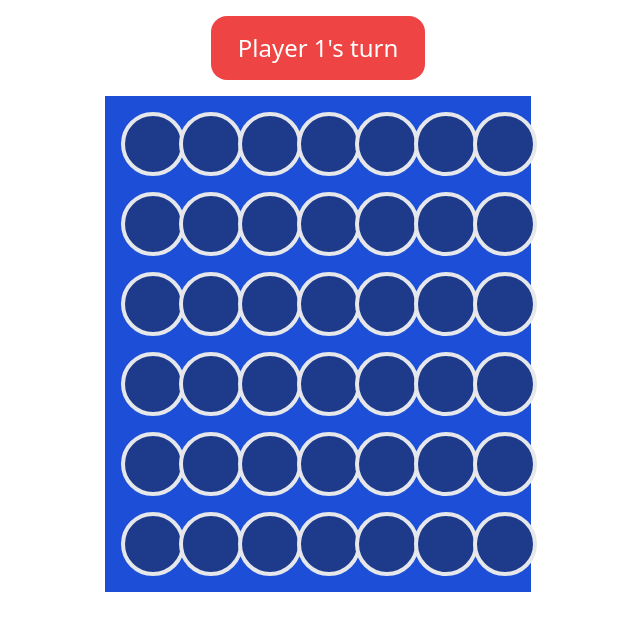
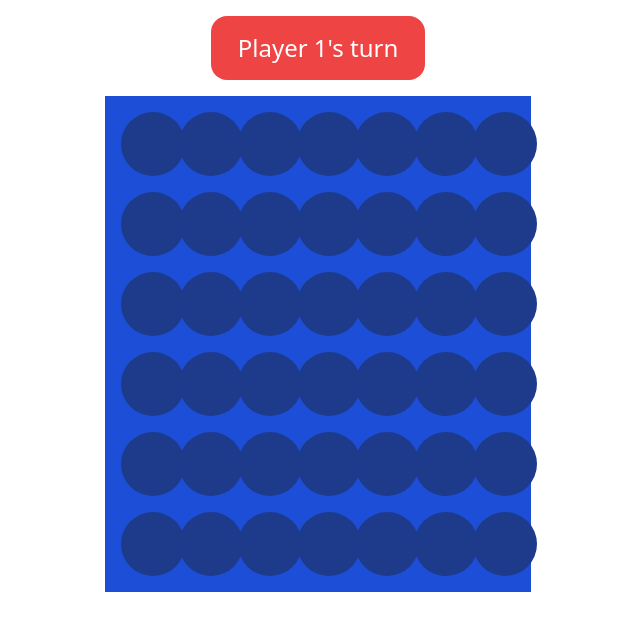
Before and after one commit to Wiibleyde/Puissance4, a Next.js app: page /game/ia in a window 1280 px wide. Shown: the top 630 px of the page, without its empty margins (322-962 px from the left). Built offline with nearby package versions, Linux system fonts and the light colour scheme.

Commit message:
Refactoriser le code pour supprimer la variable inutile dans le composant Cell
Signed-off-by: wiibleyde <nathan@bonnell.fr>

```diff
--- a/src/components/Game/Cell.tsx
+++ b/src/components/Game/Cell.tsx
@@ -4,13 +4,8 @@ export enum CellState {
     Empty
 }
 
-export enum CellWinState {
-    WinnerCell,
-    NotWinnerCell
-}
-
-export function Cell({ state, winnerState }: { state: CellState, winnerState: CellWinState }) {
+export function Cell({ state }: { state: CellState }) {
     return (
-        <div className={"w-16 h-16 rounded-full" + (state === CellState.Empty ? " bg-blue-900" : state === CellState.Player1 ? " bg-red-500" : " bg-yellow-500") + " border-4 " + (winnerState === CellWinState.WinnerCell ? "border-green-500" : "border-gray-200")}></div>
+        <div className={"w-16 h-16 rounded-full" + (state === CellState.Empty ? " bg-blue-900" : state === CellState.Player1 ? " bg-red-500" : " bg-yellow-500")}></div>
     )
 }
```
